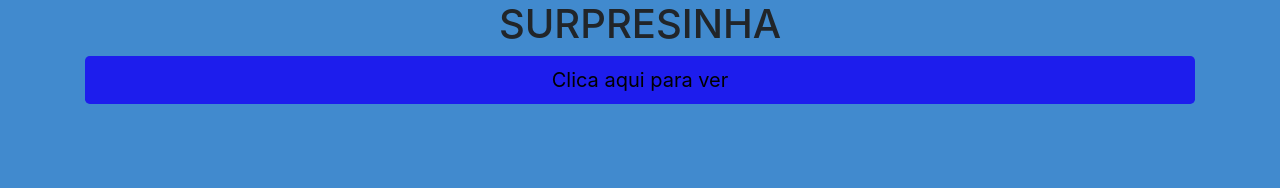
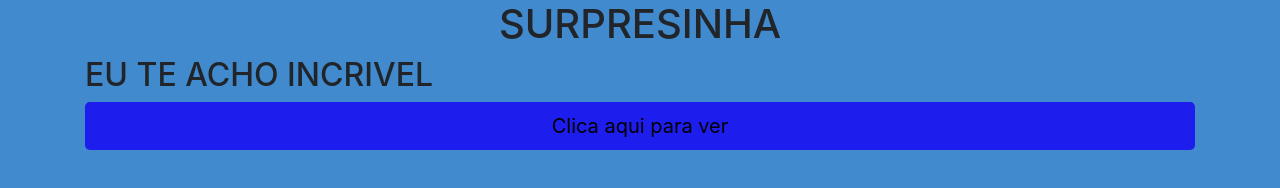
Before and after one commit to JeffersonDallalibera/Site, a plain HTML site: page index.html in a window 1280 px wide. Drawn offline with nearby package versions, Linux system fonts and the light colour scheme.

Commit message:
Update index.html

```diff
--- a/index.html
+++ b/index.html
@@ -14,6 +14,7 @@
   <body>
       <div class="container">
     <h1>SURPRESINHA </h1>
+    <h2> EU TE ACHO INCRIVEL </h2>
     <button id="botao" type="button" class="btn btn-lg btn-block" onclick="chamafoto()">Clica aqui para ver</button>
     <p  id="imagens"> </p>
 
```
